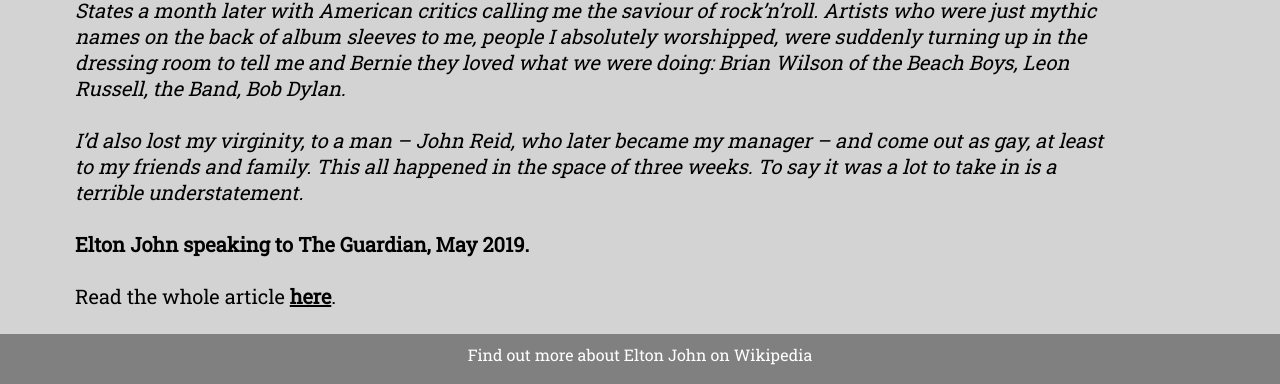
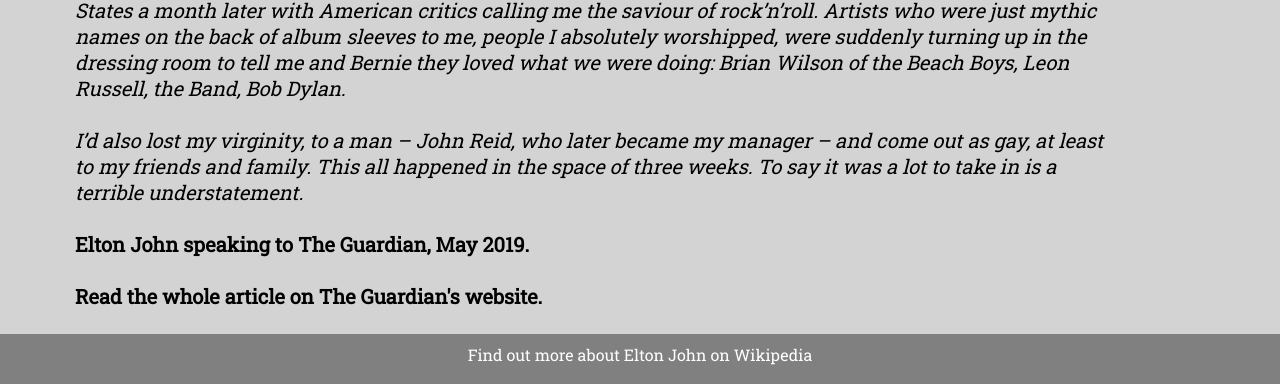
Before and after one commit to chanti-lee/Tribute-Project, a plain HTML site: page index.html in a window 1280 px wide. Shown: the part 1087-1471 px from the top of the page. Drawn offline with nearby package versions, Linux system fonts and the light colour scheme.

Commit message:
amended article link

```diff
--- a/index.html
+++ b/index.html
@@ -37,7 +37,7 @@
         I’d also lost my virginity, to a man – John Reid, who later became my manager – and come out as gay, at least to my friends and family. This all happened in the space of three weeks. To say it was a lot to take in is a terrible understatement.</i> <br>
         <br>
         <b>Elton John speaking to The Guardian, May 2019. </b><br><br>
-        Read the whole article <a id="article-link" href="https://www.theguardian.com/global/2019/may/26/elton-john-in-my-own-words-exclusive-my-life-and-making-rocketman" target="_blank">here</a>.</p>
+        <a id="article-link" href="https://www.theguardian.com/global/2019/may/26/elton-john-in-my-own-words-exclusive-my-life-and-making-rocketman" target="_blank">Read the whole article on The Guardian's website.</a>
         </p>
       </div>
   <div id="footer">
--- a/style.css
+++ b/style.css
@@ -89,8 +89,6 @@ ul li {
 
 }
 
-
-
 #tribute-link {
  text-decoration: none;
  display: block;
@@ -122,6 +120,7 @@ ul li {
 #article-link {
   color: black;
   font-weight: 700;
+  text-decoration: none;
 }
 
 
```
